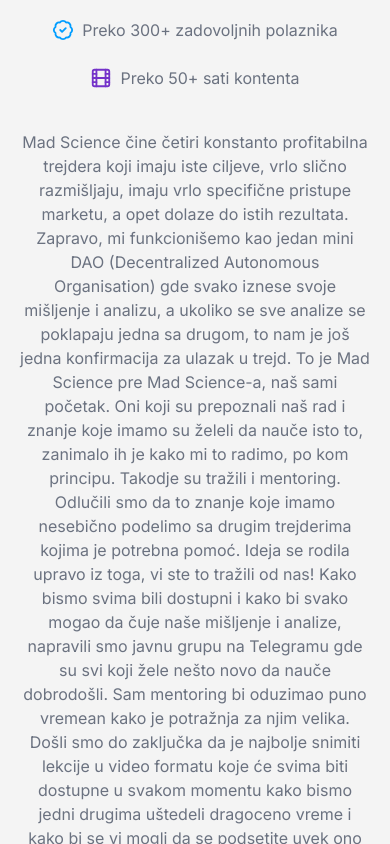
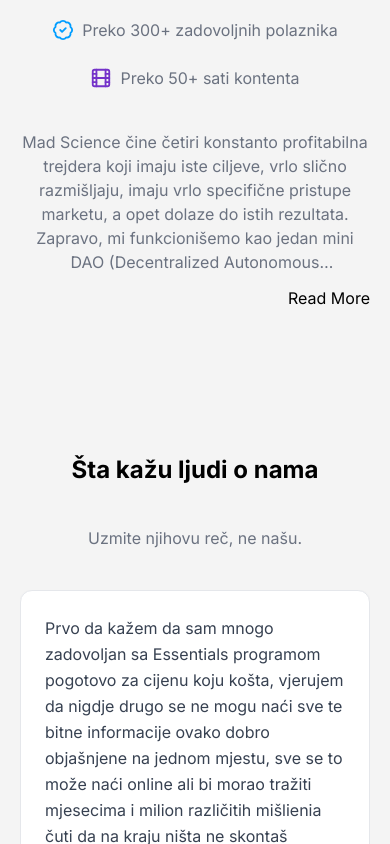
Before and after one commit to faustatwork/mad-science-website, a Next.js app: page / in a window 390 px wide. Shown: the part 1040-1884 px from the top of the page. Built offline with nearby package versions, Linux system fonts and the light colour scheme.

Commit message:
feat: add read more to long text

```diff
--- a/pages/index.tsx
+++ b/pages/index.tsx
@@ -12,8 +12,11 @@ import Partners from "../components/Partners";
 import { FinotiveLogo } from "../components/Logos";
 import Image from "next/image";
 import TFTLogo from "../public/brand/tft.webp";
+import React, { useState } from "react";
 
 const Index: NextPage = () => {
+  const [isExpanded, setIsExpanded] = useState(false);
+
   return (
     <>
       <Head>
@@ -107,30 +110,43 @@ const Index: NextPage = () => {
               Preko 50+ sati kontenta
             </div>
           </div>
-          <p className="max-w-6xl text-center text-xl text-gray-500 dark:text-gray-400 md:text-base">
-            Mad Science čine četiri konstanto profitabilna trejdera koji imaju
-            iste ciljeve, vrlo slično razmišljaju, imaju vrlo specifične
-            pristupe marketu, a opet dolaze do istih rezultata. Zapravo, mi
-            funkcionišemo kao jedan mini DAO (Decentralized Autonomous
-            Organisation) gde svako iznese svoje mišljenje i analizu, a ukoliko
-            se sve analize se poklapaju jedna sa drugom, to nam je još jedna
-            konfirmacija za ulazak u trejd. To je Mad Science pre Mad Science-a,
-            naš sami početak. Oni koji su prepoznali naš rad i znanje koje imamo
-            su želeli da nauče isto to, zanimalo ih je kako mi to radimo, po kom
-            principu. Takodje su tražili i mentoring. Odlučili smo da to znanje
-            koje imamo nesebično podelimo sa drugim trejderima kojima je
-            potrebna pomoć. Ideja se rodila upravo iz toga, vi ste to tražili od
-            nas! Kako bismo svima bili dostupni i kako bi svako mogao da čuje
-            naše mišljenje i analize, napravili smo javnu grupu na Telegramu gde
-            su svi koji žele nešto novo da nauče dobrodošli. Sam mentoring bi
-            oduzimao puno vremean kako je potražnja za njim velika. Došli smo do
-            zaključka da je najbolje snimiti lekcije u video formatu koje će
-            svima biti dostupne u svakom momentu kako bismo jedni drugima
-            uštedeli dragoceno vreme i kako bi se vi mogli da se podsetite uvek
-            ono što ste možda zaboravili ili tek učite. Sve u svemu, ovo je bila
-            kratka priča o tome kako je nastao Mad Science i ko smo mi, neka
-            naša dela govore o nama!
-          </p>
+          <div className="flex max-w-6xl flex-col gap-3">
+            <p
+              className={`text-center text-xl text-gray-500 dark:text-gray-400 md:text-base ${
+                isExpanded ? "" : "sm:line-clamp-6"
+              }`}
+            >
+              Mad Science čine četiri konstanto profitabilna trejdera koji imaju
+              iste ciljeve, vrlo slično razmišljaju, imaju vrlo specifične
+              pristupe marketu, a opet dolaze do istih rezultata. Zapravo, mi
+              funkcionišemo kao jedan mini DAO (Decentralized Autonomous
+              Organisation) gde svako iznese svoje mišljenje i analizu, a
+              ukoliko se sve analize se poklapaju jedna sa drugom, to nam je još
+              jedna konfirmacija za ulazak u trejd. To je Mad Science pre Mad
+              Science-a, naš sami početak. Oni koji su prepoznali naš rad i
+              znanje koje imamo su želeli da nauče isto to, zanimalo ih je kako
+              mi to radimo, po kom principu. Takodje su tražili i mentoring.
+              Odlučili smo da to znanje koje imamo nesebično podelimo sa drugim
+              trejderima kojima je potrebna pomoć. Ideja se rodila upravo iz
+              toga, vi ste to tražili od nas! Kako bismo svima bili dostupni i
+              kako bi svako mogao da čuje naše mišljenje i analize, napravili
+              smo javnu grupu na Telegramu gde su svi koji žele nešto novo da
+              nauče dobrodošli. Sam mentoring bi oduzimao puno vremean kako je
+              potražnja za njim velika. Došli smo do zaključka da je najbolje
+              snimiti lekcije u video formatu koje će svima biti dostupne u
+              svakom momentu kako bismo jedni drugima uštedeli dragoceno vreme i
+              kako bi se vi mogli da se podsetite uvek ono što ste možda
+              zaboravili ili tek učite. Sve u svemu, ovo je bila kratka priča o
+              tome kako je nastao Mad Science i ko smo mi, neka naša dela govore
+              o nama!
+            </p>
+            <button
+              onClick={() => setIsExpanded(!isExpanded)}
+              className="hidden self-end text-black transition hover:text-black/50 dark:text-white/50 dark:hover:text-white sm:block"
+            >
+              {isExpanded ? "Read Less" : "Read More"}
+            </button>
+          </div>
         </section>
         <section
           id="recenzije"
```
